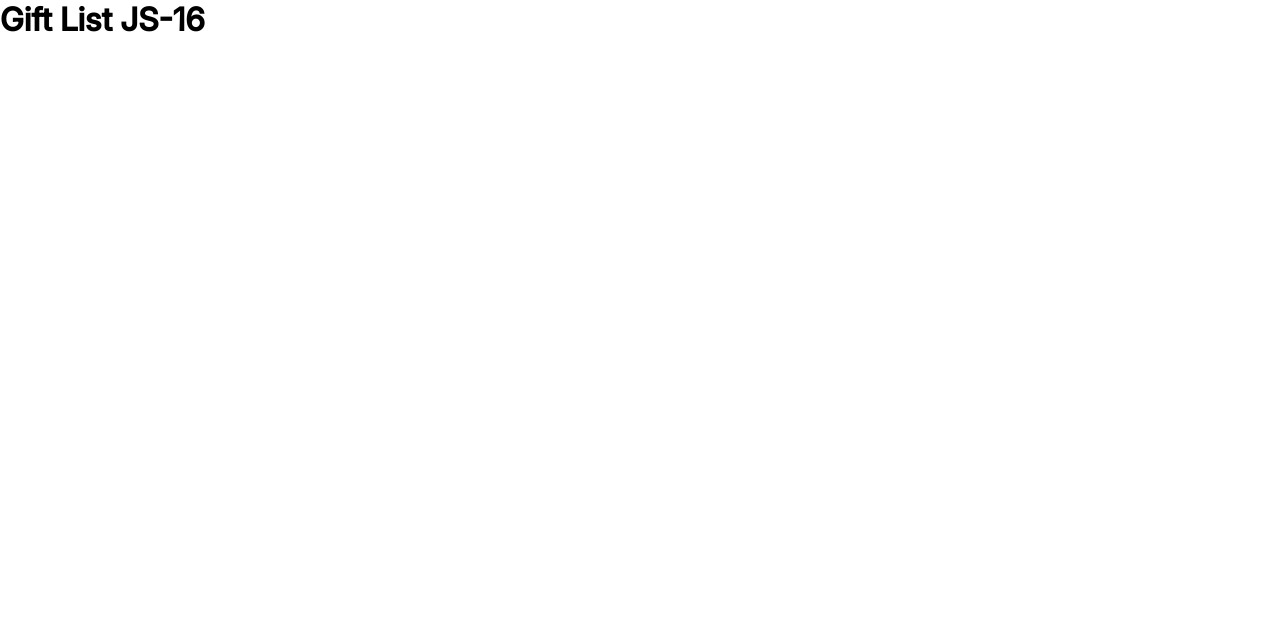
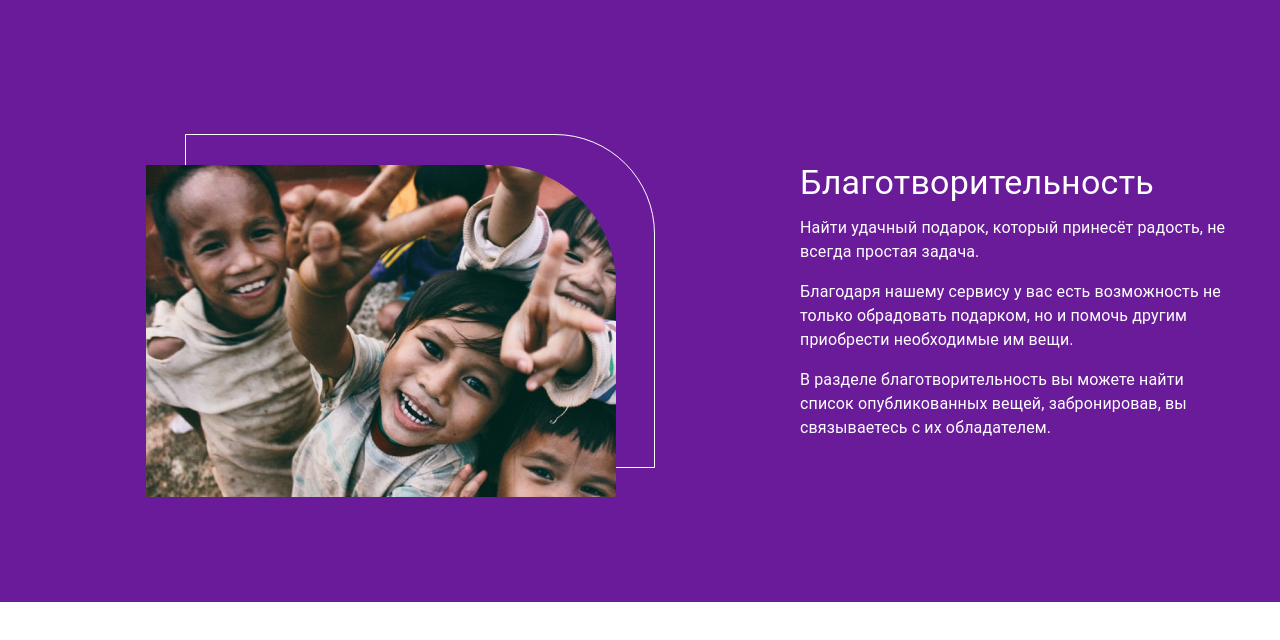
Before and after one commit to peaksoft-school/Gift-list-js16-day-, a React (Vite) app: page / in a window 1280 px wide. Shown: the top 640 px of the page. Built offline with nearby package versions, Linux system fonts and the light colour scheme.

Commit message:
save merged

```diff
--- a/src/App.jsx
+++ b/src/App.jsx
@@ -1,3 +1,11 @@
-const App = () => <h1> Gift List JS-16</h1>
+import Charity from './components/Main/Charity'
+
+const App = () => {
+   return (
+      <>
+         <Charity />
+      </>
+   )
+}
 
 export default App
--- /dev/null
+++ b/src/components/Main/Charity.jsx
@@ -0,0 +1,81 @@
+import React from 'react'
+import { Typography, Box } from '@mui/material'
+import styled from 'styled-components'
+import Charity from '../../assets/images/Charity.png'
+
+const CharitySection = () => {
+   return (
+      <Section>
+         <ImageWrapper elevation={4}>
+            <ImageBorder>
+               <StyledImage src={Charity} alt="charity" />
+            </ImageBorder>
+         </ImageWrapper>
+         <TextContent>
+            <Typography variant="h4" gutterBottom>
+               Благотворительность
+            </Typography>
+            <Typography variant="body1" paragraph>
+               Найти удачный подарок, который принесёт радость, не всегда
+               простая задача.
+            </Typography>
+            <Typography variant="body1" paragraph>
+               Благодаря нашему сервису у вас есть возможность не только
+               обрадовать подарком, но и помочь другим приобрести необходимые им
+               вещи.
+            </Typography>
+            <Typography variant="body1">
+               В разделе благотворительность вы можете найти список
+               опубликованных вещей, забронировав, вы связываетесь с их
+               обладателем.
+            </Typography>
+         </TextContent>
+      </Section>
+   )
+}
+
+export default CharitySection
+
+const Section = styled('section')({
+   backgroundColor: '#6a1b9a',
+   color: '#fff',
+   padding: '40px',
+   display: 'flex',
+   justifyContent: 'center',
+   alignItems: 'center',
+   width: '100%',
+   height: '602px',
+})
+
+const ImageWrapper = styled(Box)(() => ({
+   padding: '10px',
+   display: 'flex',
+   flex: 1,
+   justifyContent: 'center',
+   alignItems: 'center',
+}))
+
+const ImageBorder = styled(Box)(() => ({
+   border: '1px solid white',
+   borderRadius: '0 100px 0 0',
+   width: '470px',
+}))
+
+const StyledImage = styled('img')({
+   width: '470',
+   height: 'auto',
+   display: 'block',
+   marginRight: '50px',
+   right: '40px',
+   top: '30px',
+   position: 'relative',
+})
+
+const TextContent = styled('div')({
+   maxWidth: '440px',
+   minWidth: '332px',
+   fontSize: '16px',
+   lineHeight: '150%',
+   letterSpacing: '0%',
+   fontWeight: '400',
+})
```
Also changed, not shown: src/assets/images/Charity.png (added), src/assets/images/index.txt (deleted).
